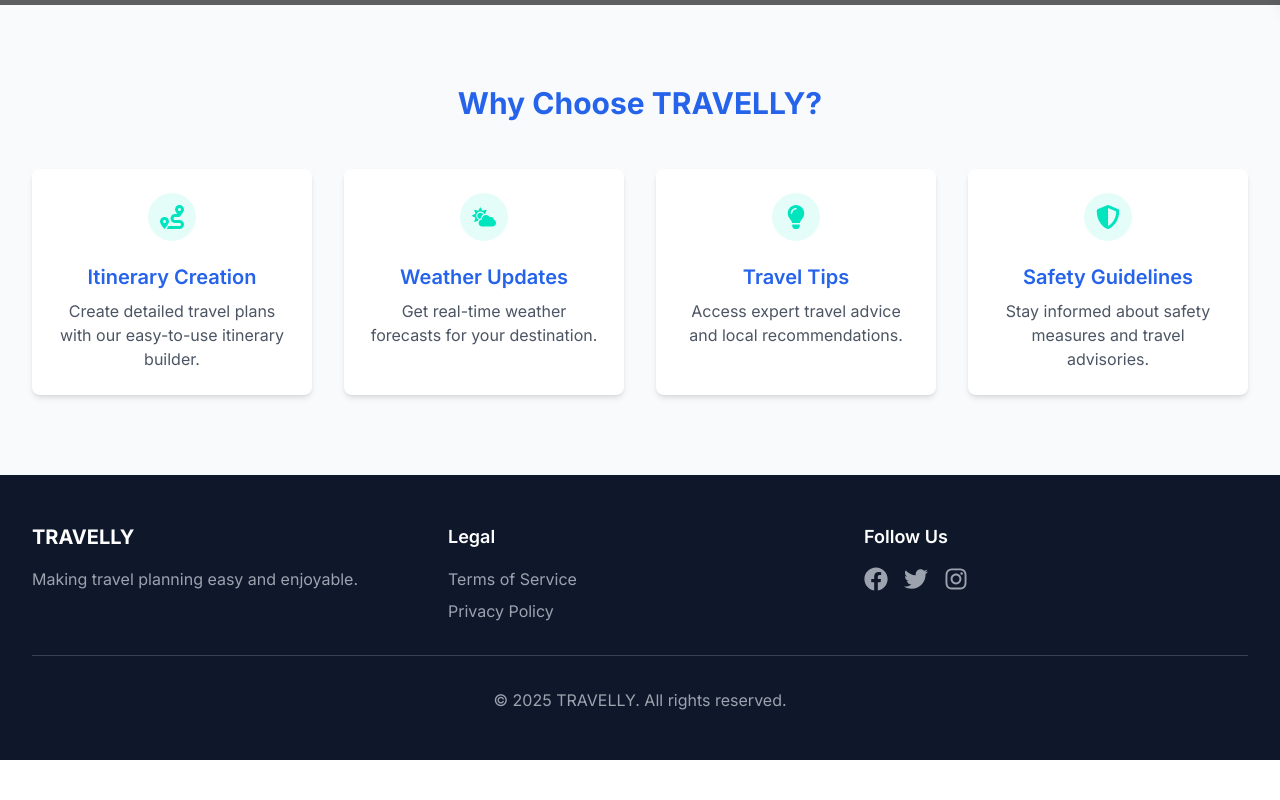
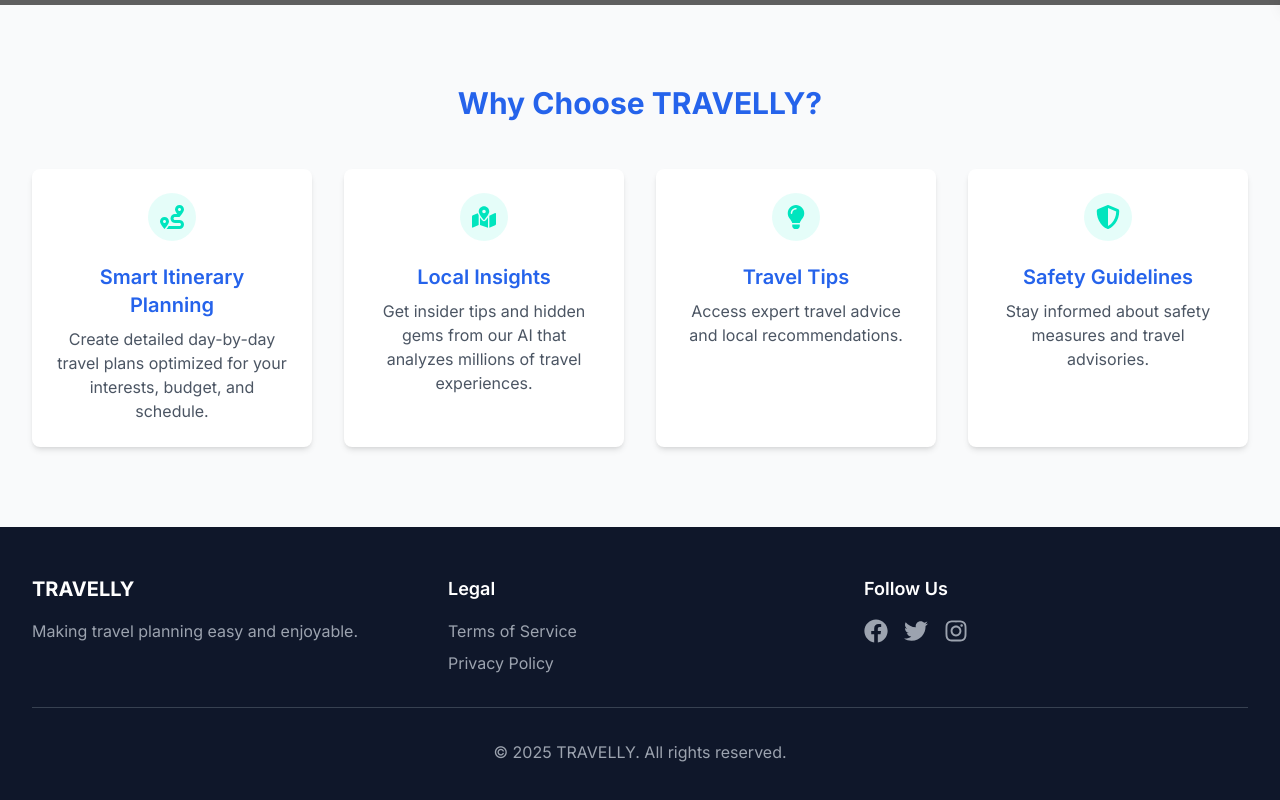
Before and after one commit to SarthakRoge/TRAVELLY, a React (Vite) app: page / in a window 1280 px wide. Shown: the part 795-1595 px from the top of the page. Before the commit the page ends 1555 px from the top, so only its background shows below. Built offline with nearby package versions, Linux system fonts and the light colour scheme; no server answers; grey boxes are pictures that could not be loaded.

Commit message:
feature Card update

```diff
--- a/src/components/Features/Features.jsx
+++ b/src/components/Features/Features.jsx
@@ -1,17 +1,17 @@
 import React from 'react';
-import { FaRoute, FaCloudSun, FaLightbulb, FaShieldAlt } from 'react-icons/fa';
+import { FaRoute, FaCloudSun, FaLightbulb, FaShieldAlt ,FaMapMarkedAlt} from 'react-icons/fa';
 import FeatureCard from './FeatureCard';
 
 const features = [
   {
     icon: FaRoute,
-    title: 'Itinerary Creation',
-    description: 'Create detailed travel plans with our easy-to-use itinerary builder.',
+    title: 'Smart Itinerary Planning',
+    description: 'Create detailed day-by-day travel plans optimized for your interests, budget, and schedule.',
   },
   {
-    icon: FaCloudSun,
-    title: 'Weather Updates',
-    description: 'Get real-time weather forecasts for your destination.',
+    icon: FaMapMarkedAlt,
+    title: 'Local Insights',
+    description: 'Get insider tips and hidden gems from our AI that analyzes millions of travel experiences.',
   },
   {
     icon: FaLightbulb,
```
